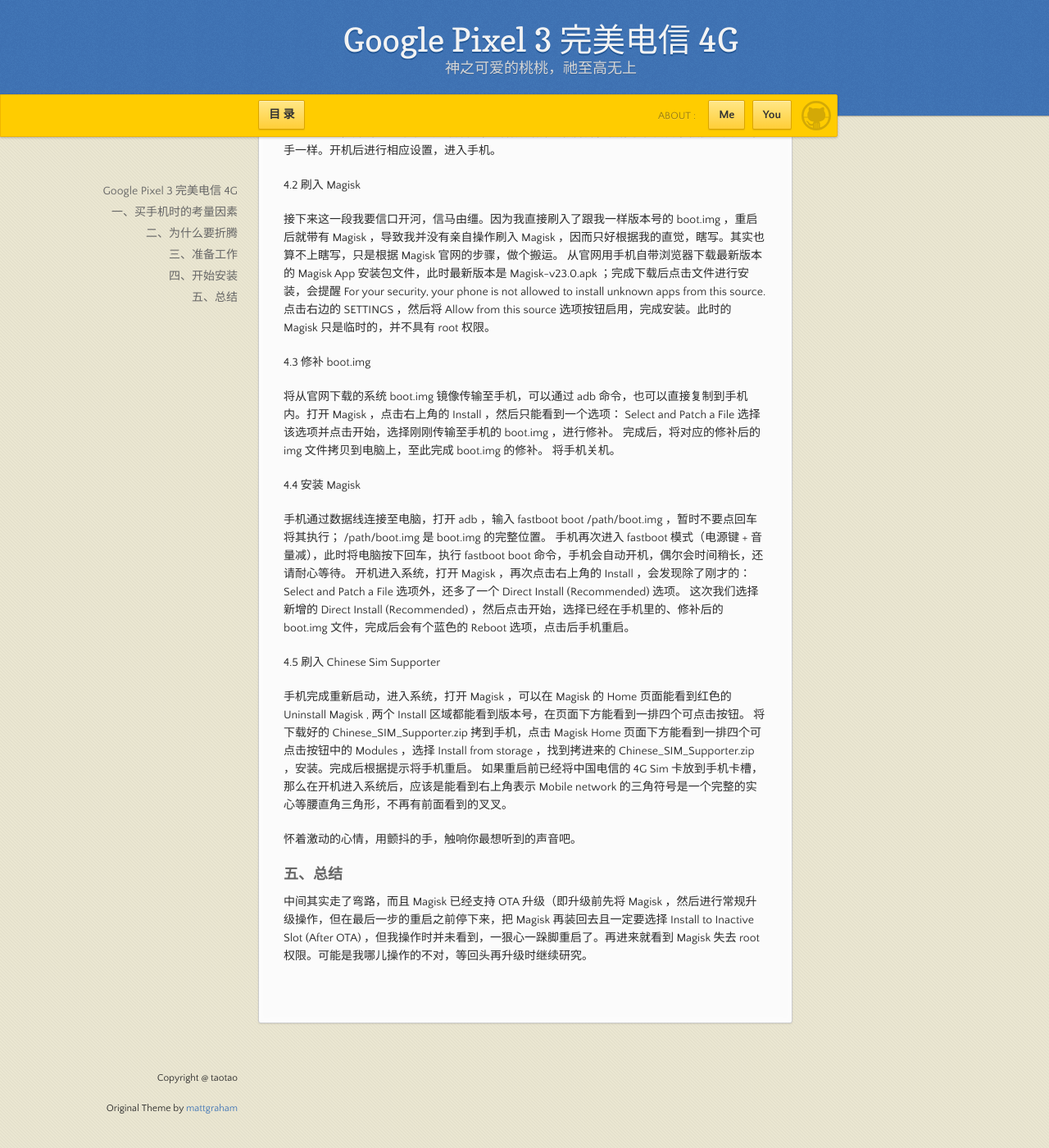
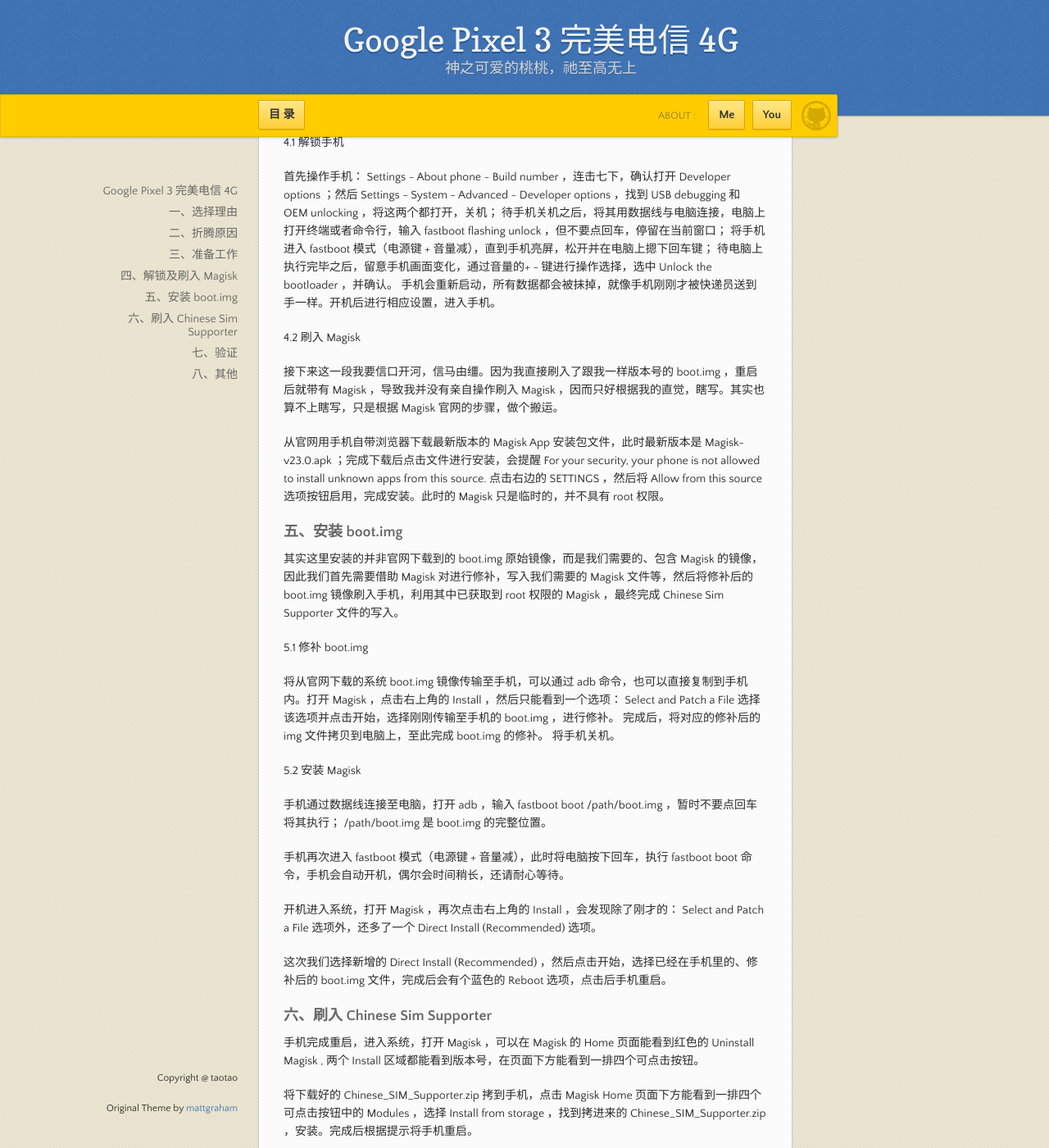
Before and after one commit to boyahoo/boyahoo.github.io, a Jekyll site: the page built from index.md, in a window 1280 px wide and 1400 px high, scrolled down 2136 px. Shown: the whole window at 82% size. Built offline with Jekyll 4.4.1, drawn with Linux system fonts in a browser that asks for light colours; our own code applies the rules of GitHub Pages for plain Markdown files; some of the changed text lies outside the part shown.

Commit message:
Update index.md

```diff
--- a/index.md
+++ b/index.md
@@ -1,18 +1,26 @@
 ## Google Pixel 3 完美电信 4G
+
+
 
 十一前下单了一台 Google Pixel 3 手机，来回折腾了几遍，搞定了电信的电话、短信和上网，简单做个总结。
 
-### 一、买手机时的考量因素
+
+
+### 一、选择理由
+
 
 一直没敢下单 Google 系列手机，前几年还叫 Nexus 时是因为穷，到了 Pixel 则是因为电信号码的支持问题，懒得折腾，没有太大的兴趣。终于下单 Pixel 手机，是因为价格便宜。好吧，我承认，说到底还是一个穷字闹的。
 
 至于具体的 Pixel 系列。或者说 Google 手机的优势，网上说的其实已经比较多，回头等使用一段时间之后，我再单开一篇说。最终吸引我下单，就是 Amazon 上 Pixel 3 居然只卖到只需要 12 张毛爷爷，这还要啥自行车，冲就是了。之所以不选择其他，一是因为不喜欢二郎神或者偏了的二郎神，也不喜欢西瓜太郎，因而 Pixel 3 就称为 Amazon 在售的 Google 手机最优选择。
 
-### 二、为什么要折腾
+
+
+### 二、折腾原因
+
 
 在下单前就已经知道 Pixel 3 原封不动的话，是无法支持中国电信的手机卡的，连电话、短信都无法实现，简直就是个有 Sim 卡槽但又用不了 Sim 卡的触屏玩具。也知道至少系统版本是 Android 11 及之前的 9 、 10 ，都可以通过自己折腾，实现比较完美的电信支持。
 这就是要折腾的由来，但显然这并不是我的风格。按我的想法，应该是通过对比 Google 和电信的双方参数，指出其中不同，从而得出为什么要折腾的结论。虽然在看攻略前，仅仅对比只能得出 Pixel 3 不支持电信的原因，并不一定能推论出折腾下就可以使用电信 4G 。
-下面是我从各自官网查到的数据。
+下面是我查到的一些数据。
 
 [ Google 官方](https://support.google.com/pixelphone/answer/7158570?hl=zh-Hans#zippy=%2Cpixel) 对于的 Pixel 3 网络支持描述：
 
@@ -41,23 +49,45 @@
 
 因为电信 3G 和 2G 在陆续退网中，所以其实我只需要关心 4G 频段支持就行：手机支持的频段覆盖电信，那理论上没问题。在现实世界中，理论上可行、实际行不通的比比皆是，占据了绝大多数。不过，感谢那些先行者，他们已经帮我们趟出了一条路：解锁 bootloader 、刷入 Magisk 、写 Chinese Sim Supporter 模块、重启，电话、短信、 4G 上网完美的出现在你的手机上。
 
+
+
 ### 三、准备工作
+
 
 好了，经过前面的铺垫，我们开始解锁手机的 bootloader 吧。且慢，完事备份先行，然后才是准备我们需要的东西： adb 调试工具、 Magisk 的 apk 文件、系统的 boot.img 镜像、 Chinese Sim Supporter 文件；此外还需要科学上网工具，不管是路由器还是手机 apk 文件，尤其是手机 apk 文件，要注意需与手机系统版本匹配。
 
-3.1 Android SDK 工具包，即 adb 的安装和配置，网上已经有比较多的教程，我参考的是[这篇](https://sspai.com/post/57427) 。回头有时间我自己总结一下。
 
-3.2 Magisk 的 apk 文件直接在官网下载即可。
+3.1 Android SDK 工具包
 
-3.3 系统的 boot.img 镜像也建议在[官网](https://developers.google.com/android/images)下载， 下载跟自己手机版本 (Settings - About phone - Build number) 一致的。要注意的是 Google 对自己的亲儿子比较亲，每月必更新，所以在做本文的工作之前，建议将手机更新到不能再新再做，避免更新后相关更改失效。而且版本号一定要一模一样，一个字都不能差。下载后解压zip包，在解压后的文件里找到类似名为 image-blueline-rq3a.211001.001.zip 的文件，继续解压，然后就能看到我们需要的、名为 boot.img 的文件了。
+即 adb 的安装和配置，网上已经有比较多的教程，我参考的是[这篇](https://sspai.com/post/57427) 。回头有时间我自己总结一下。
 
-3.4 Chinese Sim Supporter 文件建议使用 apporc 和 TadiT7 在 Github 发布的[包](https://github.com/apporc/china_telecom_supporter)，自己打包就行，具体原理说得很清楚；我开始偷懒，直接使用了[别人打包](https://storage.isteed.cc/Pixel3/crack_ct/Chinese_SIM_Supporter.zip)好的，这里也能找到 Pixel 3 的修补后镜像，版本号一致的话可以直接用，可以免去单独安装 Magisk 这步。多说一句，这个网盘的正主是一个自称[Lufs](https://blog.isteed.cc/)的博主。
 
-3.5 科学上网工具，要么路由器可翻，要么待解锁手机可用的 apk 程序包，不多说。注意一定是可用，能安装不代表能正常运行。
+3.2 Magisk
 
-### 四、开始安装
+需要的 apk 文件直接在[官网](https://magiskmanager.com/)下载即可。
+
+
+3.3 系统 boot.img 镜像
+
+也建议在[官网](https://developers.google.com/android/images)下载， 下载跟自己手机版本 (Settings - About phone - Build number) 一致的。要注意的是 Google 对自己的亲儿子比较亲，每月必更新，所以在做本文的工作之前，建议将手机更新到不能再新再做，避免更新后相关更改失效。而且版本号一定要一模一样，一个字都不能差。下载后解压zip包，在解压后的文件里找到类似名为 image-blueline-rq3a.211001.001.zip 的文件，继续解压，然后就能看到我们需要的、名为 boot.img 的文件了。
+
+
+3.4 Chinese Sim Supporter 文件
+
+建议使用 apporc 和 TadiT7 在 Github 发布的[包](https://github.com/apporc/china_telecom_supporter)，自己打包就行，具体原理说得很清楚；我开始偷懒，直接使用了[别人打包](https://storage.isteed.cc/Pixel3/crack_ct/Chinese_SIM_Supporter.zip)好的，这里也能找到 Pixel 3 的修补后镜像，版本号一致的话可以直接用，可以免去单独安装 Magisk 这步。多说一句，这个网盘的正主是一个自称[Lufs](https://blog.isteed.cc/)的博主。
+
+
+3.5 科学上网工具
+
+要么路由器可翻，要么待解锁手机可用的 apk 程序包，不多说。注意一定是可用，能安装不代表能正常运行。
+
+
+
+### 四、解锁及刷入 Magisk
+
 
 在开始之前，照例还是要强调一遍备份的重要性：尽一切可能，把所有可能的资料，从手机上备份到其他地方。每个人的情况都不尽相同，这里仅说我自己的情况：一般我备份的都是照片、视频，以及各种 app 的 apk 文件。其他比如通讯录等等，要么是通过同步实现，要么本身就是在线的云端存储，或者根本就在其他地方有多个副本，比如铃声等。
+
 再说一遍：一定要完成备份，确认手机里的东西都可以抹掉；因为一旦开始，就没有回头的可能。其实在进行这次操作时，我并没有备份，因为是全新手机。万一变砖，需要的东西也都准备好了？拜托，不要咒我好吗？我哪里那么差的运气，根本就不用准备。好在确实运气好。。。
 
 
@@ -73,29 +103,55 @@
 4.2 刷入 Magisk
 
 接下来这一段我要信口开河，信马由缰。因为我直接刷入了跟我一样版本号的 boot.img ，重启后就带有 Magisk ，导致我并没有亲自操作刷入 Magisk ，因而只好根据我的直觉，瞎写。其实也算不上瞎写，只是根据 Magisk 官网的步骤，做个搬运。
+
 从官网用手机自带浏览器下载最新版本的 Magisk App 安装包文件，此时最新版本是 Magisk-v23.0.apk ；完成下载后点击文件进行安装，会提醒 For your security, your phone is not allowed to install unknown apps from this source. 点击右边的 SETTINGS ，然后将 Allow from this source 选项按钮启用，完成安装。此时的 Magisk 只是临时的，并不具有 root 权限。
 
-4.3 修补 boot.img
+
+
+### 五、安装 boot.img
+
+
+其实这里安装的并非官网下载到的 boot.img 原始镜像，而是我们需要的、包含 Magisk 的镜像，因此我们首先需要借助 Magisk 对进行修补，写入我们需要的 Magisk 文件等，然后将修补后的 boot.img 镜像刷入手机，利用其中已获取到 root 权限的 Magisk ，最终完成 Chinese Sim Supporter 文件的写入。
+
+
+5.1 修补 boot.img
 
 将从官网下载的系统 boot.img 镜像传输至手机，可以通过 adb 命令，也可以直接复制到手机内。打开 Magisk ，点击右上角的 Install ，然后只能看到一个选项： Select and Patch a File 选择该选项并点击开始，选择刚刚传输至手机的 boot.img ，进行修补。
 完成后，将对应的修补后的 img 文件拷贝到电脑上，至此完成 boot.img 的修补。
 将手机关机。
 
-4.4 安装 Magisk
+
+5.2 安装 Magisk
 
 手机通过数据线连接至电脑，打开 adb ，输入 fastboot boot /path/boot.img ，暂时不要点回车将其执行； /path/boot.img 是 boot.img 的完整位置。
+
 手机再次进入 fastboot 模式（电源键 + 音量减），此时将电脑按下回车，执行 fastboot boot 命令，手机会自动开机，偶尔会时间稍长，还请耐心等待。
+
 开机进入系统，打开 Magisk ，再次点击右上角的 Install ，会发现除了刚才的： Select and Patch a File 选项外，还多了一个 Direct Install (Recommended) 选项。
+
 这次我们选择新增的 Direct Install (Recommended) ，然后点击开始，选择已经在手机里的、修补后的 boot.img 文件，完成后会有个蓝色的 Reboot 选项，点击后手机重启。
 
-4.5 刷入 Chinese Sim Supporter
 
-手机完成重新启动，进入系统，打开 Magisk ，可以在 Magisk 的 Home 页面能看到红色的 Uninstall Magisk , 两个 Install 区域都能看到版本号，在页面下方能看到一排四个可点击按钮。
+
+### 六、刷入 Chinese Sim Supporter
+
+
+手机完成重启，进入系统，打开 Magisk ，可以在 Magisk 的 Home 页面能看到红色的 Uninstall Magisk , 两个 Install 区域都能看到版本号，在页面下方能看到一排四个可点击按钮。
+
 将下载好的 Chinese_SIM_Supporter.zip 拷到手机，点击 Magisk Home 页面下方能看到一排四个可点击按钮中的 Modules ，选择 Install from storage ，找到拷进来的 Chinese_SIM_Supporter.zip ，安装。完成后根据提示将手机重启。
+
+
+
+### 七、验证
+
+
 如果重启前已经将中国电信的 4G Sim 卡放到手机卡槽，那么在开机进入系统后，应该是能看到右上角表示 Mobile network 的三角符号是一个完整的实心等腰直角三角形，不再有前面看到的叉叉。
 
 怀着激动的心情，用颤抖的手，触响你最想听到的声音吧。
 
-### 五、总结
+
+
+### 八、其他
+
 
 中间其实走了弯路，而且 Magisk 已经支持 OTA 升级（即升级前先将 Magisk ，然后进行常规升级操作，但在最后一步的重启之前停下来，把 Magisk 再装回去且一定要选择 Install to Inactive Slot (After OTA) ，但我操作时并未看到，一狠心一跺脚重启了。再进来就看到 Magisk 失去 root 权限。可能是我哪儿操作的不对，等回头再升级时继续研究。
```
